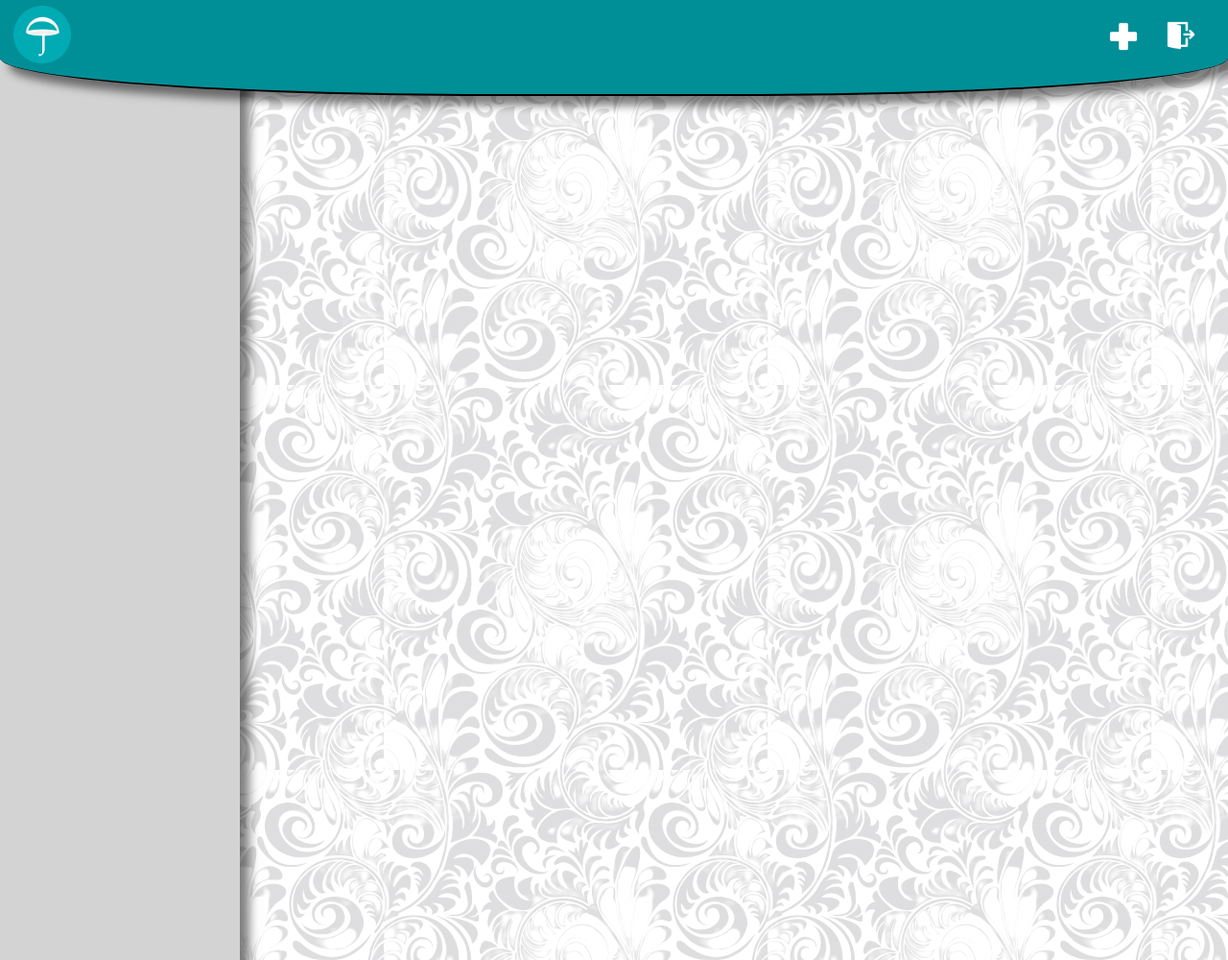
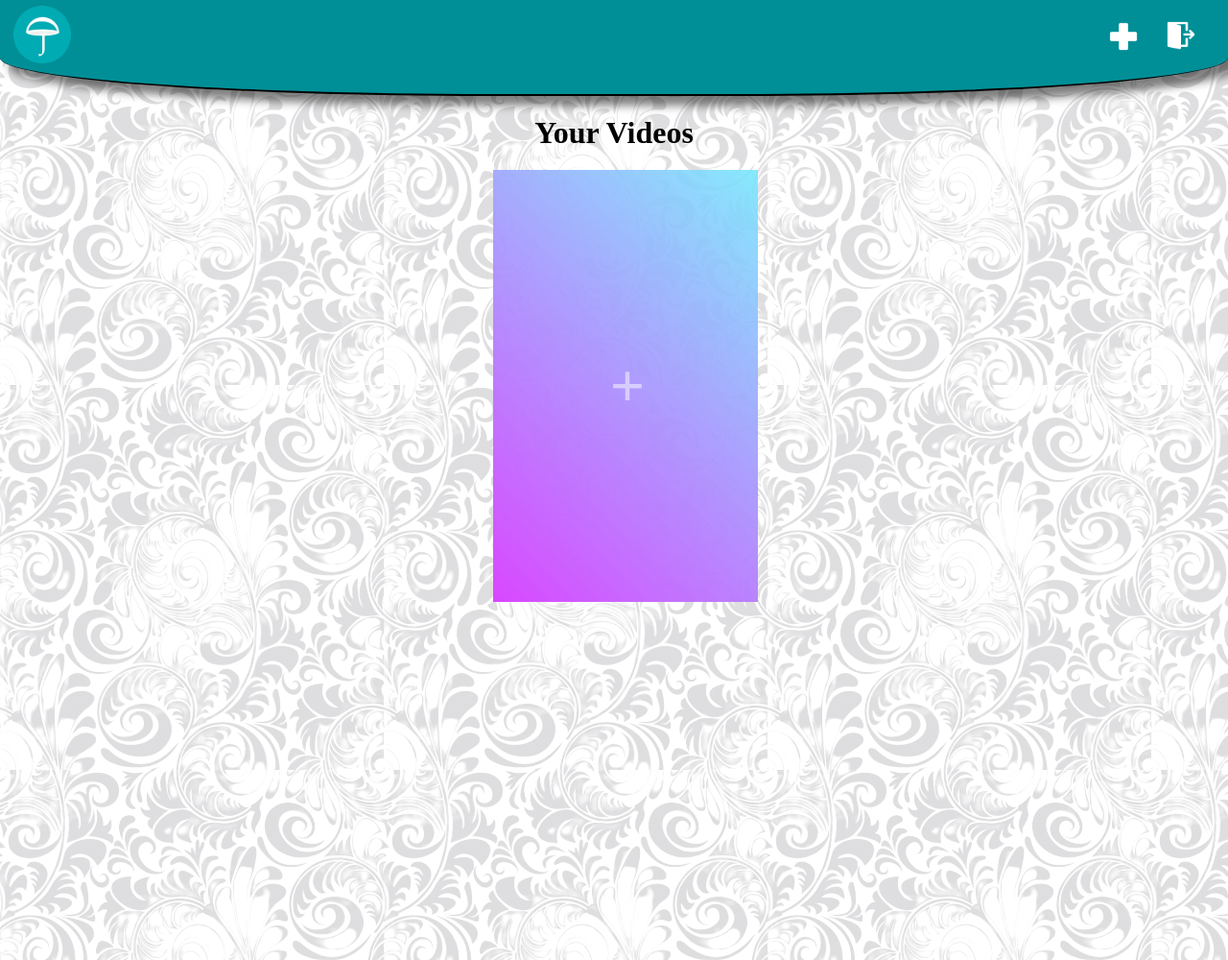
Before and after one commit to alfianfic/duryudana, a PHP site: page / in a window 1280 px wide. Shown: the whole page at 96% size. Run offline with PHP 8.4, Linux system fonts and the light colour scheme.

Commit message:
edit index & style

```diff
--- a/Project/css/style.css
+++ b/Project/css/style.css
@@ -1,6 +1,11 @@
 *{
     margin: 0;
     padding: 0;
+}
+
+body{
+    height: 1000px;
+    background-image:url("../img/batik.png") ;
 }
 
 .header{
@@ -9,7 +14,7 @@
     background-image: url("../img/polos.jpeg");
     background-color: rgb(37, 150, 190);
     padding: 4px;
-    position: fixed;
+    /* position: fixed; */
     z-index: 99;
     box-sizing: border-box;
     text-align: center;
@@ -27,7 +32,7 @@
     position: relative;
     top: 2px;
     right: 0px;
-    background-image: url("../img/logo5.PNG");
+    /* background-image: url("../img/logo5.PNG"); */
     background-size: contain;
     float: left;
 }
@@ -39,7 +44,7 @@
     height: 50px;
     top: -8px;
     left: 9px;
-    background-image: url("../img/tambah1.png");
+    /* background-image: url("../img/tambah1.png"); */
     background-size: contain;
     float: right;
 }
@@ -51,20 +56,10 @@
     height: 30px;
     top: 0px;
     left: 5px;
-    background-image: url("../img/exit1.png");
+    /* background-image: url("../img/exit1.png"); */
     background-size: contain;
     float: right;
 
-}
-.beranda{
-    width: 250px;
-    height:1000px;
-    position: absolute;
-    z-index: 10;
-    background-color: lightgray;
-    left: 0px;
-    box-sizing: border-box;
-    box-shadow: 10px 10px 10px rgba(0, 0, 0, 0.5);
 }
 
 .cl::after{
@@ -73,7 +68,55 @@
     clear: both;
 }
 
-body{
-    height: 1000px;
-    background-image:url("../img/batik.png") ;
+.beranda{
+    width: 300px;
+    margin: auto;
+    padding: 10px;
+    display: flex;
+    box-sizing: border-box;
+    overflow-x: scroll;
+    scroll-snap-type: x mandatory;
+    scroll-padding: 24px;
+    gap: 12px;
 }
+
+.title {
+    margin-top: 20px;
+    display: block;
+    font-size: 100%;
+    text-align: center;
+}
+
+.beranda .konten{
+    width: 275px;
+    height: 450px;
+    background-image: linear-gradient(44deg,#d947ff,rgba(118, 232, 252, 0.884));
+    margin-top: 10px;
+    margin-left: 20px;
+    scroll-snap-align: start;
+    flex: 0 0 100%;
+}
+
+.beranda .konten h2{
+    line-height: 450px;
+    text-align: center;
+    font-size: 4em;
+    opacity: 0.5;
+    color: white;
+}
+
+a{
+    text-decoration: none;
+}
+
+/* .beranda{
+    width: 250px;
+    height:1000px;
+    position: absolute;
+    z-index: 1;
+    background-color: lightgray;
+    left: 0px;
+    box-sizing: border-box;
+    box-shadow: 10px 10px 10px rgba(0, 0, 0, 0.5);
+    position: fixed;
+} */
--- a/Project/index.html
+++ b/Project/index.html
@@ -10,12 +10,43 @@
 </head>
 <body>
     <div class="header cl">
-        <div class="logo"><div class="foto"></div></div>
-        <div class="keluar"><div class="foto"></div></div>
-        <div class="tambah"><div class="foto"></div></div>
+        <div class="logo">
+            <a href="?">
+                <img src="img/logo5.PNG" alt="Duryudana" width="60px" height="60px">
+            </a>
+        </div>
+        <div class="keluar">
+            <a href="#Exit">
+                <img src="img/exit1.png" alt="exit" width="30px" height="30px">
+            </a>
+        </div>
+        <div class="tambah">
+            <a href="#Tambah">
+                <img src="img/tambah1.png" alt="tambah" width="50px" height="50px">
+            </a>
+        </div>
     </div>
-     <div class="beranda">
 
-     </div>
+    <span class="title"><h1>Your Videos</h1></span>
+    <div class="beranda">
+        <div class="konten">
+            <a href="#add">
+                <h2>+</h2>
+            </a>
+        </div>
+
+        <div class="konten">
+            <a href="#add">
+                <h2>+</h2>
+            </a>
+        </div>
+
+        <div class="konten">
+            <a href="#add">
+                <h2>+</h2>
+            </a>
+        </div>
+
+    </div>
 </body>
 </html>
```
